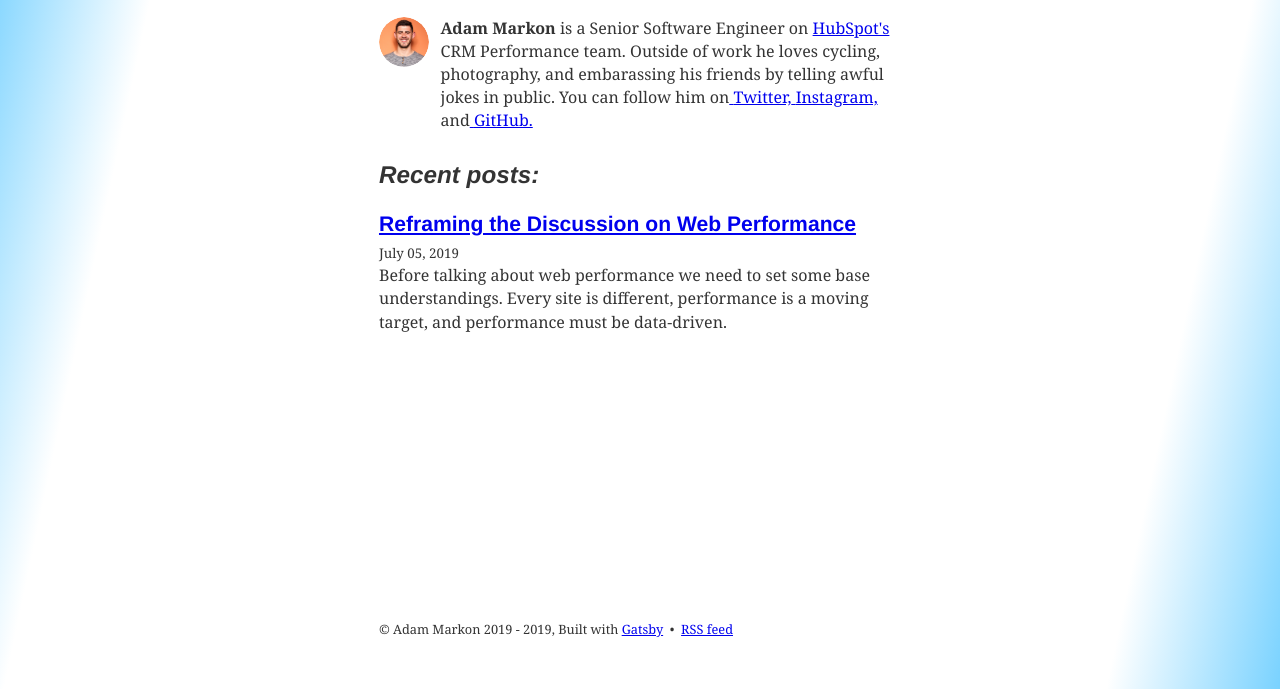
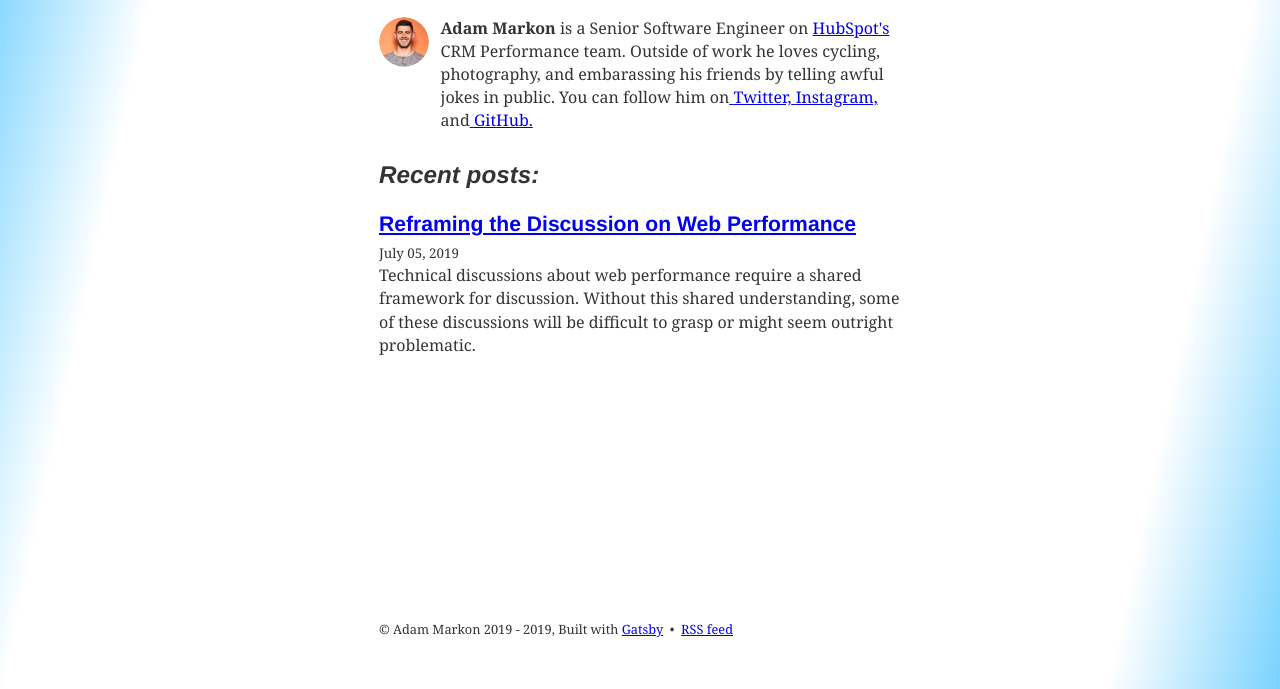
Before and after one commit to aem/perf-markon-codes, a Gatsby site: page / in a window 1280 px wide. Shown: the part 111-800 px from the top of the page. Built offline with nearby package versions, Linux system fonts and the light colour scheme; Gatsby itself is replaced by a stand-in of ours; some packages are replaced by stand-ins of ours; a small style sheet from the web is missing; what typography-theme-stow-lake would draw is missing.

Commit message:
updated meta information

```diff
--- a/content/blog/reframing-performance/index.md
+++ b/content/blog/reframing-performance/index.md
@@ -1,7 +1,7 @@
 ---
 title: Reframing the Discussion on Web Performance
 date: '2019-07-05'
-description: 'Before talking about web performance we need to set some base understandings. Every site is different, performance is a moving target, and performance must be data-driven.'
+description: "Technical discussions about web performance require a shared framework for discussion. Without this shared understanding, some of these discussions will be difficult to grasp or might seem outright problematic."
 tags: ['general', 'commentary']
 ---
 
```
